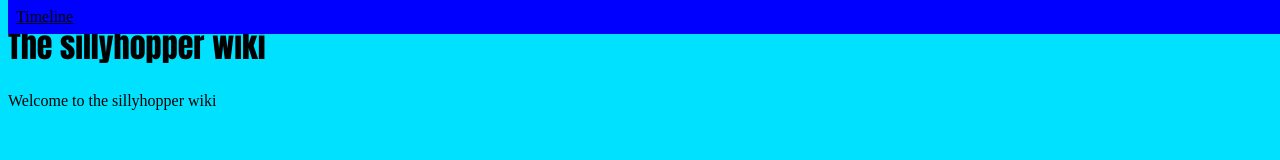
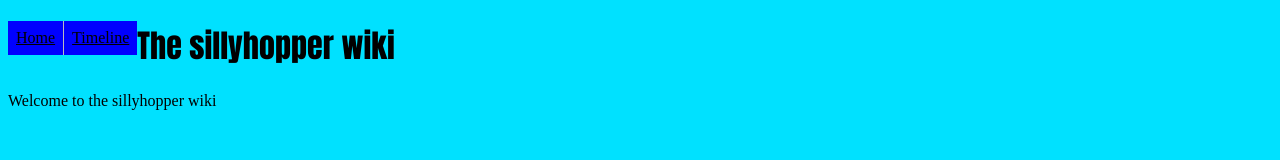
Before and after one commit to TheFlameFish/Sillyhopper-wiki, a plain HTML site: page index.html in a window 1280 px wide. Drawn offline with Linux system fonts and the light colour scheme.

Commit message:
Temporarily disabled fixed nav bar

```diff
--- a/css/home.css
+++ b/css/home.css
@@ -14,9 +14,9 @@ ul {
 li {
     float: left;
     border-right: 1px solid #bbb;
-    position: fixed;
+    /*position: fixed;
     top: 0;
-    width: 100%;
+    width: 100%;*/
 }
 
 li:last-child {
```
